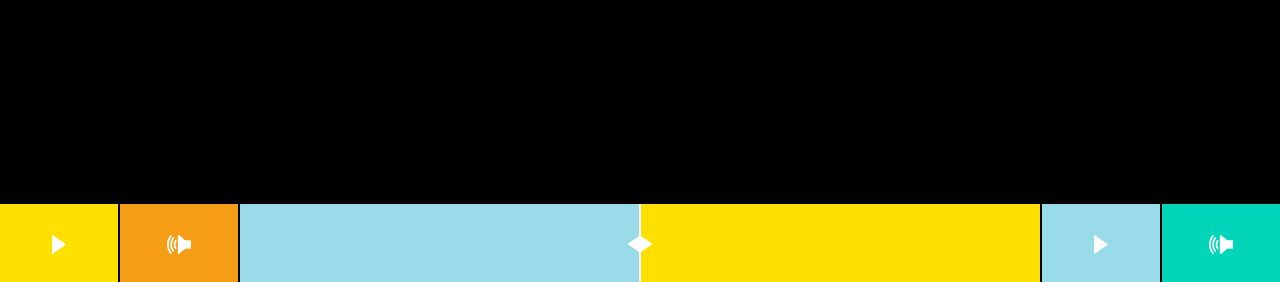
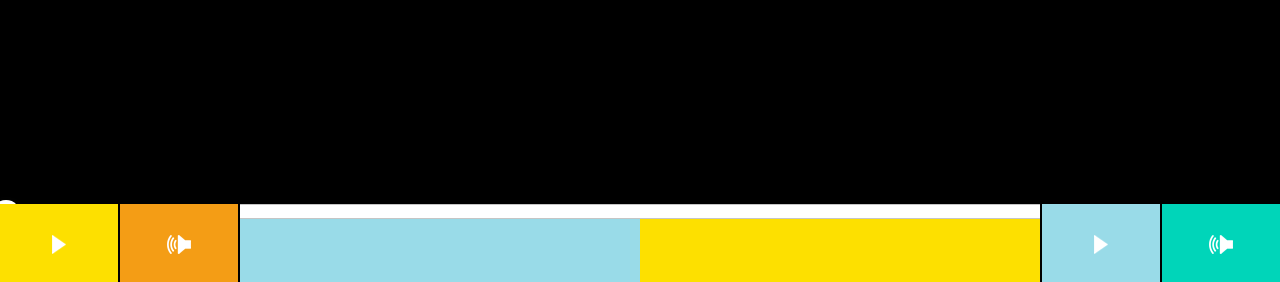
Before and after one commit to masato-arai/mixyourtube, a PHP site: page / in a window 1280 px wide. Shown: the part 518-800 px from the top of the page. Run offline with PHP 8.4, Linux system fonts and the light colour scheme; some libraries are stand-ins or nearby versions.

Commit message:
implement fader jquery UI

```diff
--- a/index.php
+++ b/index.php
@@ -105,7 +105,8 @@
 				<div class="volumeRightBg">
 					<div id="rightSliderVertical"></div>
 				</div>
-				<div class="faderIcon"></div>
+				<div id="faderSlider"></div>
+<!-- 				<div class="faderIcon"></div> -->
 			</ul>
 		</section>
 	</div>
--- a/js/main.js
+++ b/js/main.js
@@ -55,4 +55,7 @@ $(window).bind("load", function() {
 	});
 	$( "#amount" ).val( $( "#leftSliderVertical, #rightSliderVertical" ).slider( "value" ) );
 
+	// fader
+	$( "#faderSlider" ).slider();
+
 });
```
